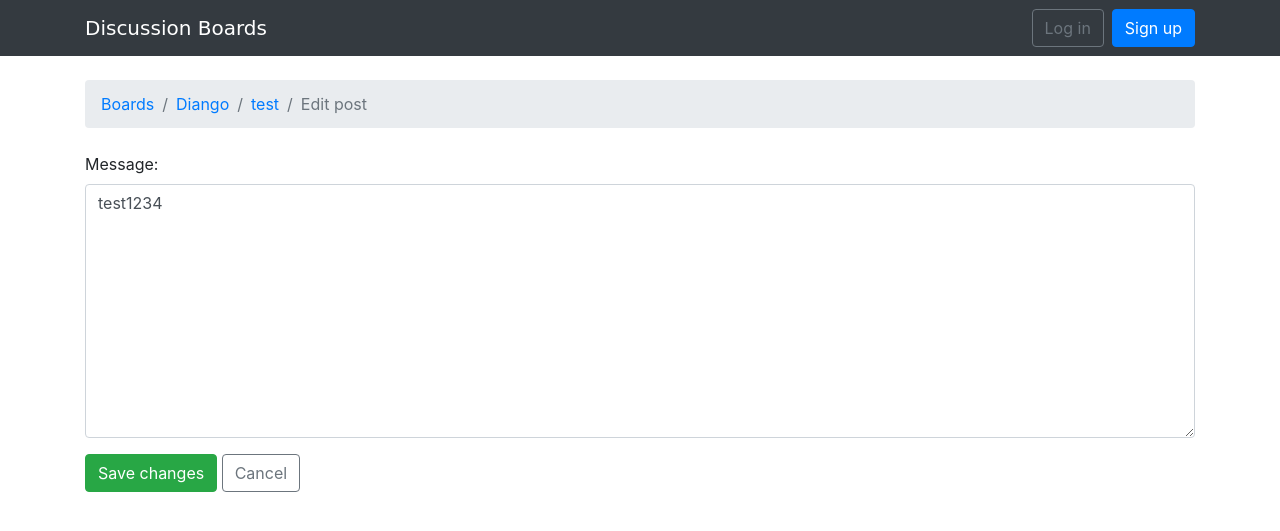
After one commit to krdpk17/django-alumni, a Django app: page /boards/1/topics/1/posts/1/edit/ in a window 1280 px wide. The commit adds this page. Shown: the top 531 px of the page. Run offline with Django 3.2, Linux system fonts and the light colour scheme; data comes from the database, SQL or seed files in the repository; both versions use the stored data as it was after the commit; some libraries are stand-ins or nearby versions; some web fonts are replaced.

Commit message:
feature: User can edit his/her post

```diff
--- a/alumnisystem/alumnisystem/urls.py
+++ b/alumnisystem/alumnisystem/urls.py
@@ -51,4 +51,7 @@ urlpatterns = [
         name='password_change'),
     url(r'^settings/password/done/$', auth_views.PasswordChangeDoneView.as_view(template_name='password_change_done.html'),
         name='password_change_done'),
+
+    url(r'^boards/(?P<pk>\d+)/topics/(?P<topic_pk>\d+)/posts/(?P<post_pk>\d+)/edit/$',
+        views.PostUpdateView.as_view(), name='edit_post'),
 ]
--- a/alumnisystem/boards/views.py
+++ b/alumnisystem/boards/views.py
@@ -1,12 +1,30 @@
-from django.shortcuts import render
+from django.shortcuts import render, redirect
 from django.http import Http404
 from django.shortcuts import render, redirect, get_object_or_404
 from django.contrib.auth.models import User
 from django.contrib.auth.decorators import login_required
 from django.db.models import Count
+from django.views.generic import UpdateView
+from django.utils import timezone
 
 from .forms import NewTopicForm, PostForm
 from .models import Board, Topic, Post
+
+
+class PostUpdateView(UpdateView):
+    model = Post
+    fields = ('message', )
+    template_name = 'edit_post.html'
+    pk_url_kwarg = 'post_pk'
+    context_object_name = 'post'
+
+    def form_valid(self, form):
+        post = form.save(commit=False)
+        post.updated_by = self.request.user
+        post.updated_at = timezone.now()
+        post.save()
+        return redirect('topic_posts', pk=post.topic.board.pk, topic_pk=post.topic.pk)
+
 
 def home(request):
     boards = Board.objects.all()
--- /dev/null
+++ b/alumnisystem/templates/edit_post.html
@@ -0,0 +1,19 @@
+{% extends 'board_base.html' %}
+
+{% block title %}Edit post{% endblock %}
+
+{% block breadcrumb %}
+  <li class="breadcrumb-item"><a href="{% url 'home' %}">Boards</a></li>
+  <li class="breadcrumb-item"><a href="{% url 'board_topics' post.topic.board.pk %}">{{ post.topic.board.name }}</a></li>
+  <li class="breadcrumb-item"><a href="{% url 'topic_posts' post.topic.board.pk post.topic.pk %}">{{ post.topic.subject }}</a></li>
+  <li class="breadcrumb-item active">Edit post</li>
+{% endblock %}
+
+{% block content %}
+  <form method="post" class="mb-4" novalidate>
+    {% csrf_token %}
+    {% include 'includes/form.html' %}
+    <button type="submit" class="btn btn-success">Save changes</button>
+    <a href="{% url 'topic_posts' post.topic.board.pk post.topic.pk %}" class="btn btn-outline-secondary" role="button">Cancel</a>
+  </form>
+{% endblock %}
--- a/alumnisystem/templates/topic_posts.html
+++ b/alumnisystem/templates/topic_posts.html
@@ -39,7 +39,9 @@
             {{ post.message }}
             {% if post.created_by == user %}
               <div class="mt-3">
-                <a href="#" class="btn btn-primary btn-sm" role="button">Edit</a>
+                <a href="{% url 'edit_post' post.topic.board.pk post.topic.pk post.pk %}"
+                    class="btn btn-primary btn-sm"
+                    role="button">Edit</a>
               </div>
             {% endif %}
           </div>
```
Also changed, not shown: alumnisystem/db.sqlite3.
